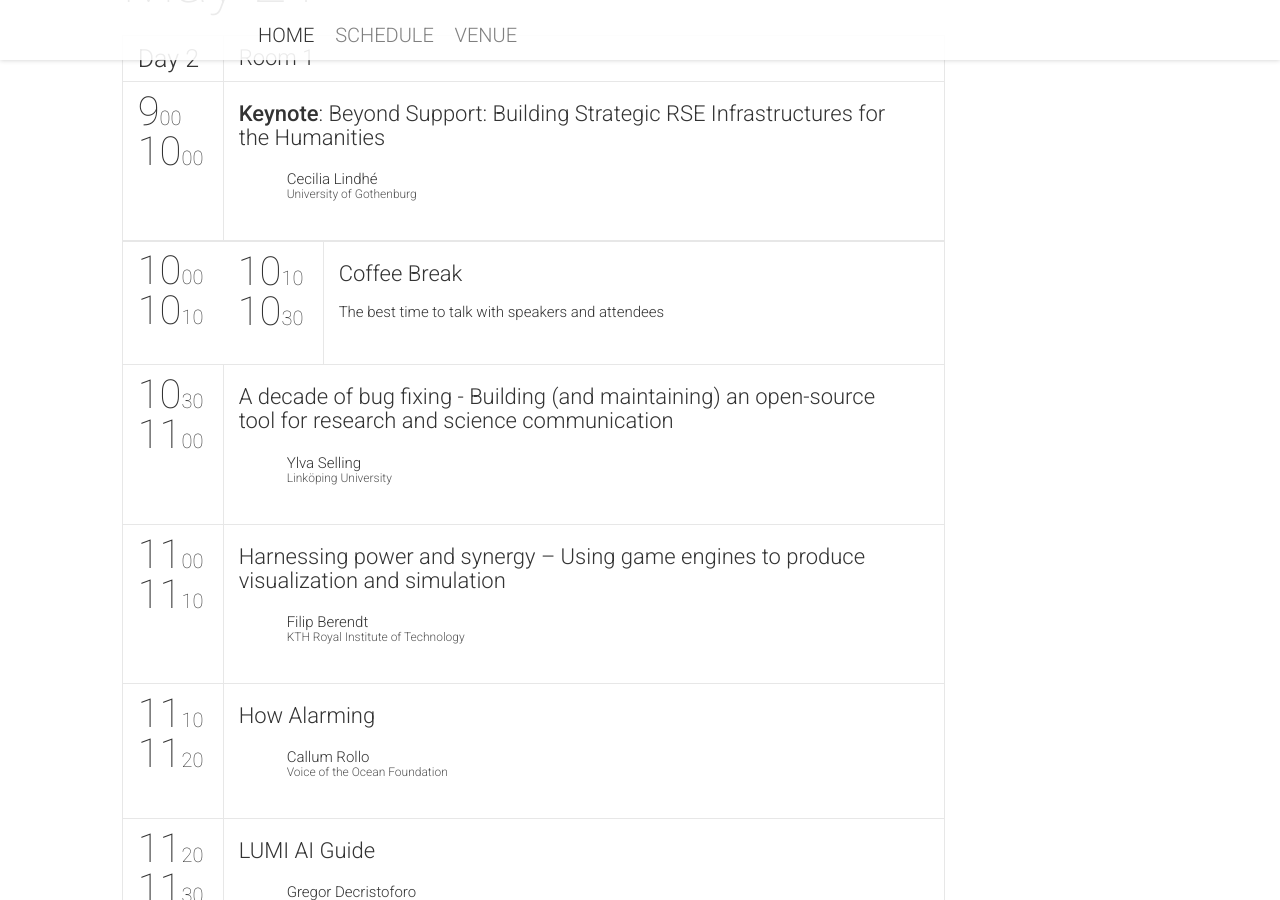
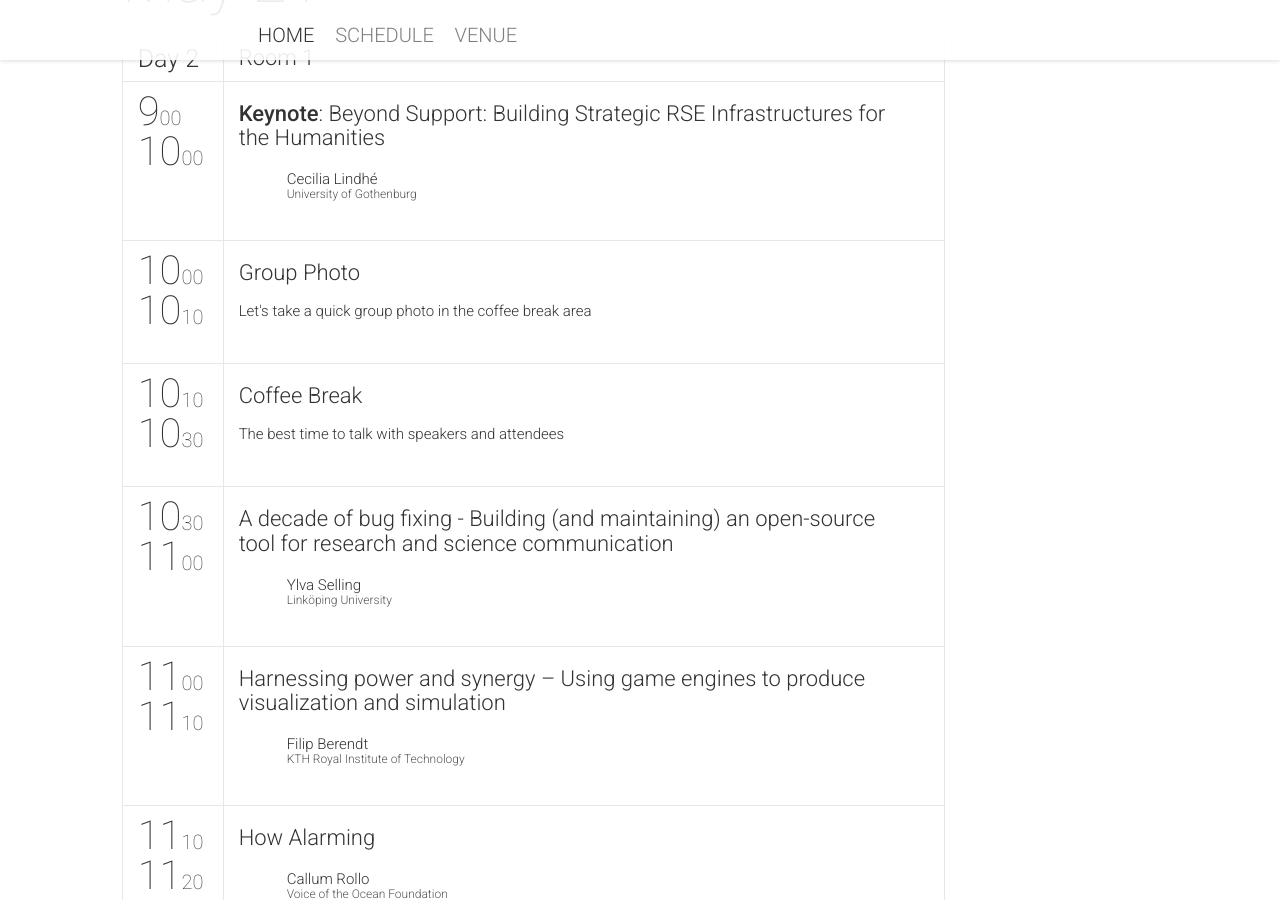
Before and after one commit to nordic-rse/nrse2025, a Jekyll site: the page built from index.html, in a window 1280 px wide and 900 px high, scrolled down 3644 px. Built offline with Jekyll 4.4.1, drawn with Linux system fonts in a browser that asks for light colours; nearby versions of some CDN libraries; comment, search, counter and statistics services are not loaded.

Commit message:
add groupphoto as session

```diff
--- a/_data/sessions.yml
+++ b/_data/sessions.yml
@@ -4,6 +4,13 @@
   place: "Hall"
   service: true
   description: "The best time to talk with speakers and attendees"
+
+-
+  id: 001
+  title: "Group Photo"
+  place: "Hall"
+  service: true
+  description: "Let's take a quick group photo in the coffee break area"
 
 -
   id: 999
```
